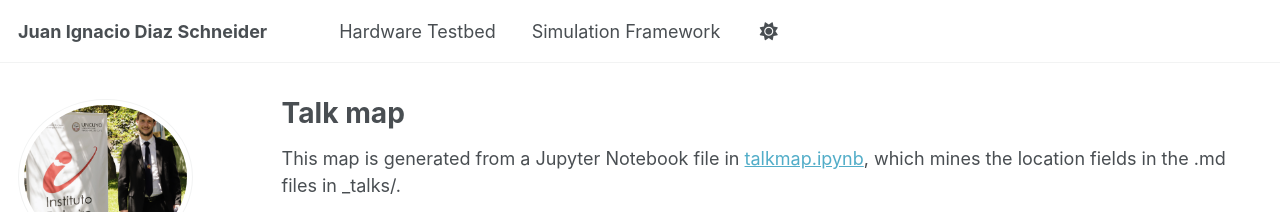
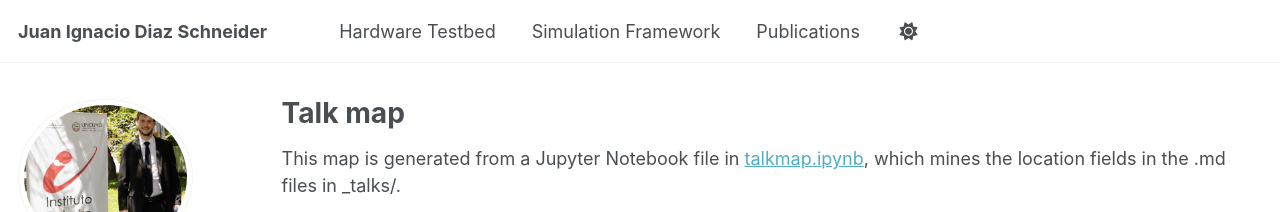
Before and after one commit to juanids/juanids.github.io, a Jekyll site: the page built from _pages/talkmap.html, in a window 1280 px wide. Shown: the top 212 px of the page. Built offline with Jekyll 4.4.1, drawn with Linux system fonts in a browser that asks for light colours; a style sheet for code colours, icons or effects is not loaded.

Commit message:
Update navigation.yml

```diff
--- a/_data/navigation.yml
+++ b/_data/navigation.yml
@@ -12,3 +12,6 @@ main:
     url: /pan/
 
   - title: "Simulation Framework"
+    url: /simulation/
+  - title: "Publications"
+    url: /publication/
```
